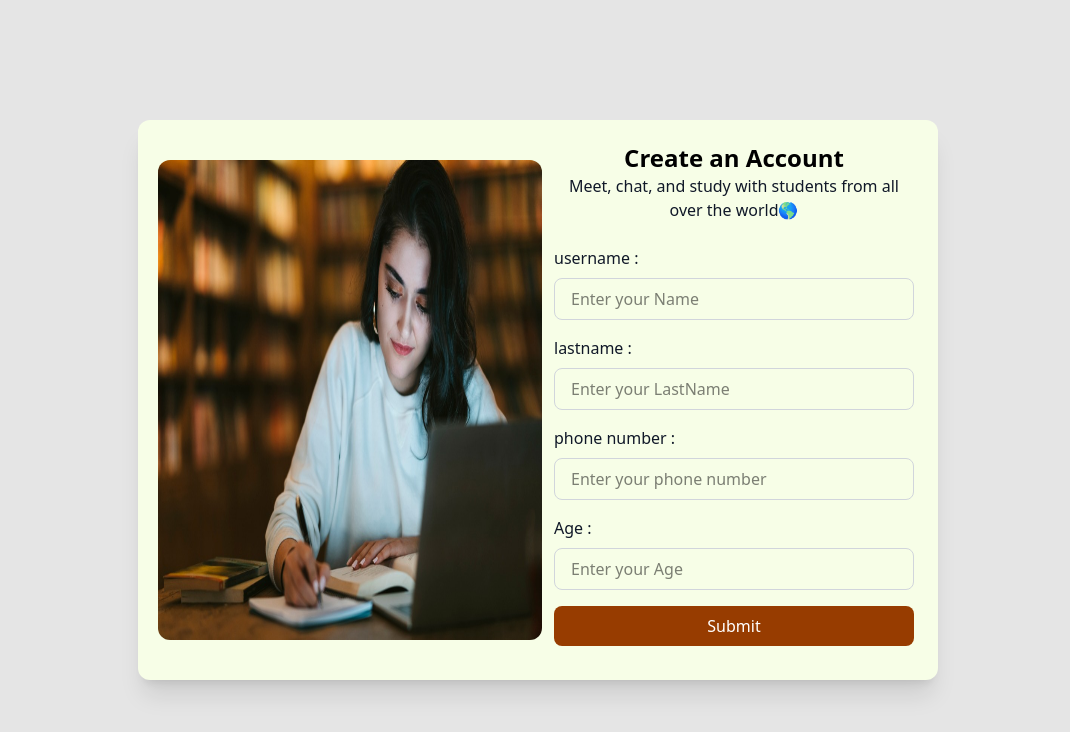
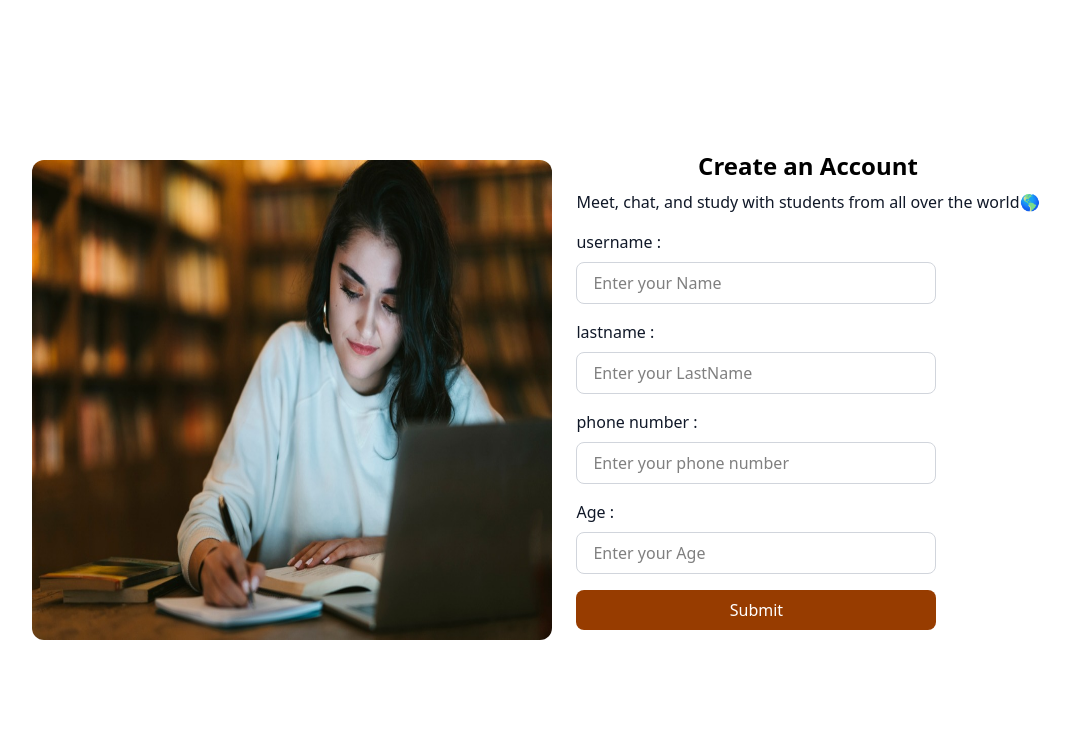
Before and after one commit to nazanin1221/Account-creation-page, a plain HTML site: page index.html in a window 1280 px wide. Shown: the whole page, without its empty margins (102-1172 px from the left). Drawn offline with nearby package versions, Linux system fonts and the light colour scheme.

Commit message:
I decided to try a different style

```diff
--- a/index.html
+++ b/index.html
@@ -7,17 +7,17 @@
     <script src="https://cdn.jsdelivr.net/npm/@tailwindcss/browser@4"></script>
     <title>Form</title>
 </head>
-<body class=" bg-neutral-200 flex items-center  justify-center min-h-screen">
+<body class=" flex items-center  justify-center min-h-screen">
 
-    <div class=" flex items-center w-200 h-140 bg-lime-50 overflow-hidden gap-2 rounded-xl shadow-xl">
+
 
         <div class="img relative flex items-center">
             <img src="./picture/img 3.jpg" class="rounded-xl w-130 h-120 ml-5"/>
         </div>
 
     <form id="Form" class="container-form p-6 space-y-4 mb-5" >
-      <div class="p-2 text-center">
-       <h1 class="text-2xl font-bold"> Create an Account</h1>
+      <div class="text-center">
+       <h1 class="text-2xl font-bold mb-2"> Create an Account</h1>
        <p class="text-md font-sm text-gray-900">Meet, chat, and study with students from all over the world🌎</p>
       </div>
       <!--فیلد نام کوچک-->
@@ -43,7 +43,7 @@
      <input type="submit" id="InSubmit" placeholder="Sign Up" class="w-90 bg-amber-800  shadow-indigo-500/50 hover:bg-amber-900 text-white font-medium font-bold py-2 px-4 rounded-lg transition duration-200 focus:ring-4 focus:ring-blue-300 focus:outline-none">
 
    </form>
-   </div>
+
 
    <script src="index.js"></script>
 </body>
```
